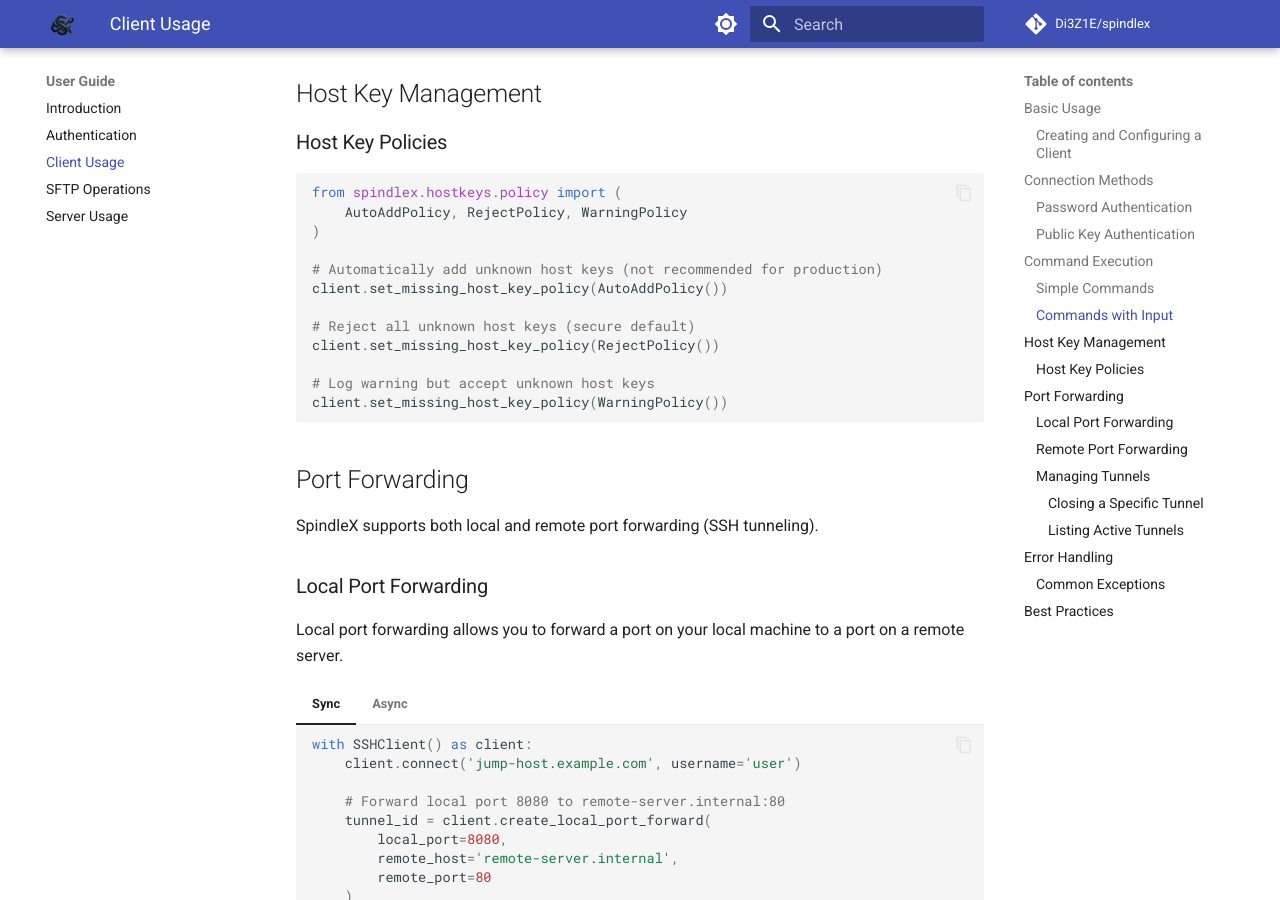
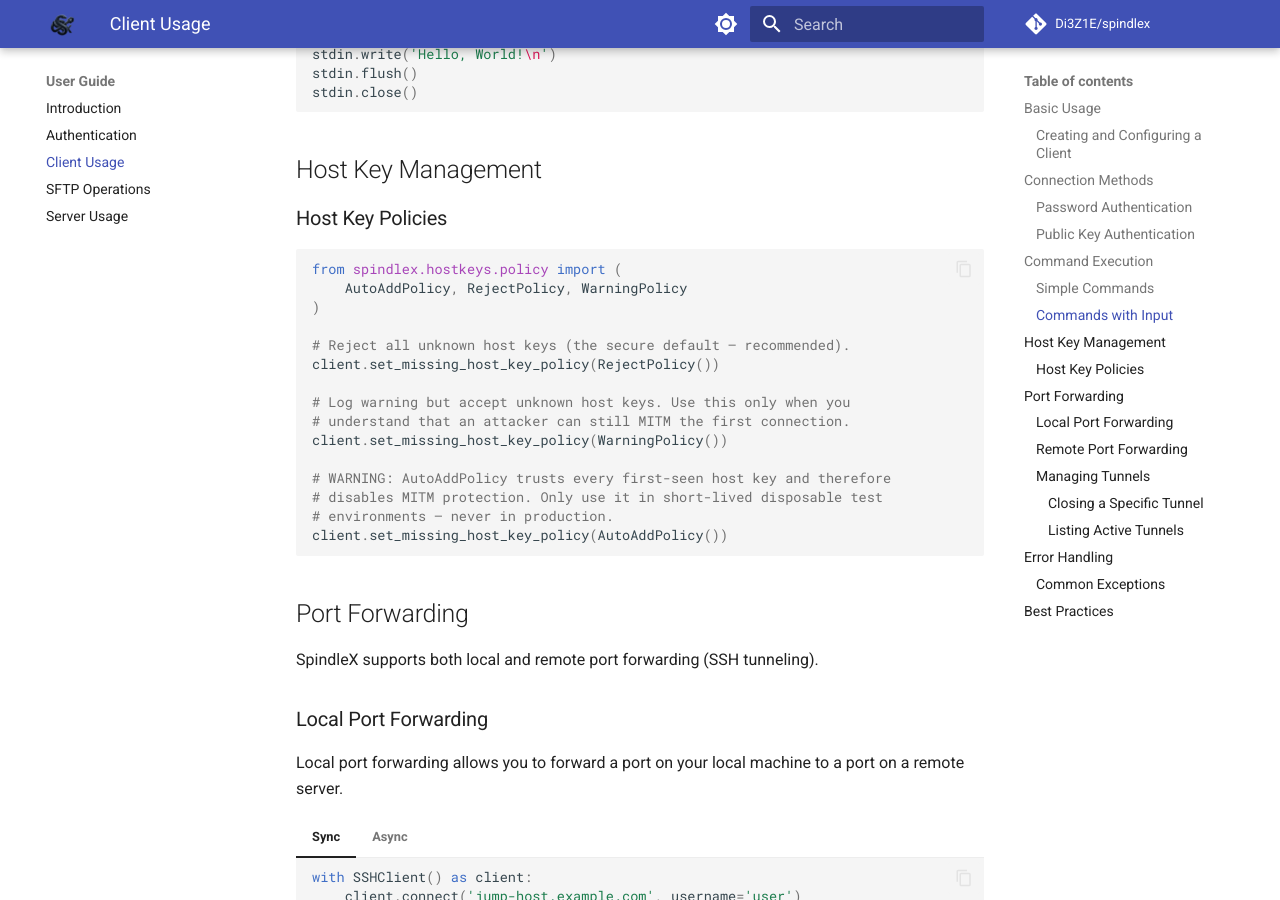
Before and after one commit to stratza/spindlex, an MkDocs documentation site: the page built from docs/user_guide/client.md, in a window 1280 px wide and 900 px high, scrolled down 1904 px. Built offline with MkDocs 1.6.1 and Material for MkDocs 9.7.7, drawn with Linux system fonts in a browser that asks for light colours; comment, search, counter and statistics services are not loaded; some of the changed text lies outside the part shown.

Commit message:
docs: lead with RejectPolicy and add demo-results caveat

````diff
--- a/docs/user_guide/client.md
+++ b/docs/user_guide/client.md
@@ -10,13 +10,17 @@
 
     ```python
     from spindlex import SSHClient
-    from spindlex.hostkeys.policy import AutoAddPolicy
+    from spindlex.hostkeys.policy import RejectPolicy
 
     # Create client
     client = SSHClient()
 
-    # Configure host key policy
-    client.set_missing_host_key_policy(AutoAddPolicy())
+    # Configure host key policy. RejectPolicy is the secure default —
+    # shown explicitly here to make the security posture obvious.
+    client.set_missing_host_key_policy(RejectPolicy())
+
+    # Load ~/.ssh/known_hosts so trusted servers can be verified.
+    client.get_host_keys().load()
     ```
 
 === "Async"
@@ -151,14 +155,17 @@
     AutoAddPolicy, RejectPolicy, WarningPolicy
 )
 
-# Automatically add unknown host keys (not recommended for production)
-client.set_missing_host_key_policy(AutoAddPolicy())
-
-# Reject all unknown host keys (secure default)
+# Reject all unknown host keys (the secure default — recommended).
 client.set_missing_host_key_policy(RejectPolicy())
 
-# Log warning but accept unknown host keys
+# Log warning but accept unknown host keys. Use this only when you
+# understand that an attacker can still MITM the first connection.
 client.set_missing_host_key_policy(WarningPolicy())
+
+# WARNING: AutoAddPolicy trusts every first-seen host key and therefore
+# disables MITM protection. Only use it in short-lived disposable test
+# environments — never in production.
+client.set_missing_host_key_policy(AutoAddPolicy())
 ```
 
 ## Port Forwarding
````
Also changed, not shown: docs/cookbook/automation.md (+5 -3 lines), docs/demo_results.md (+3 -0 lines).
